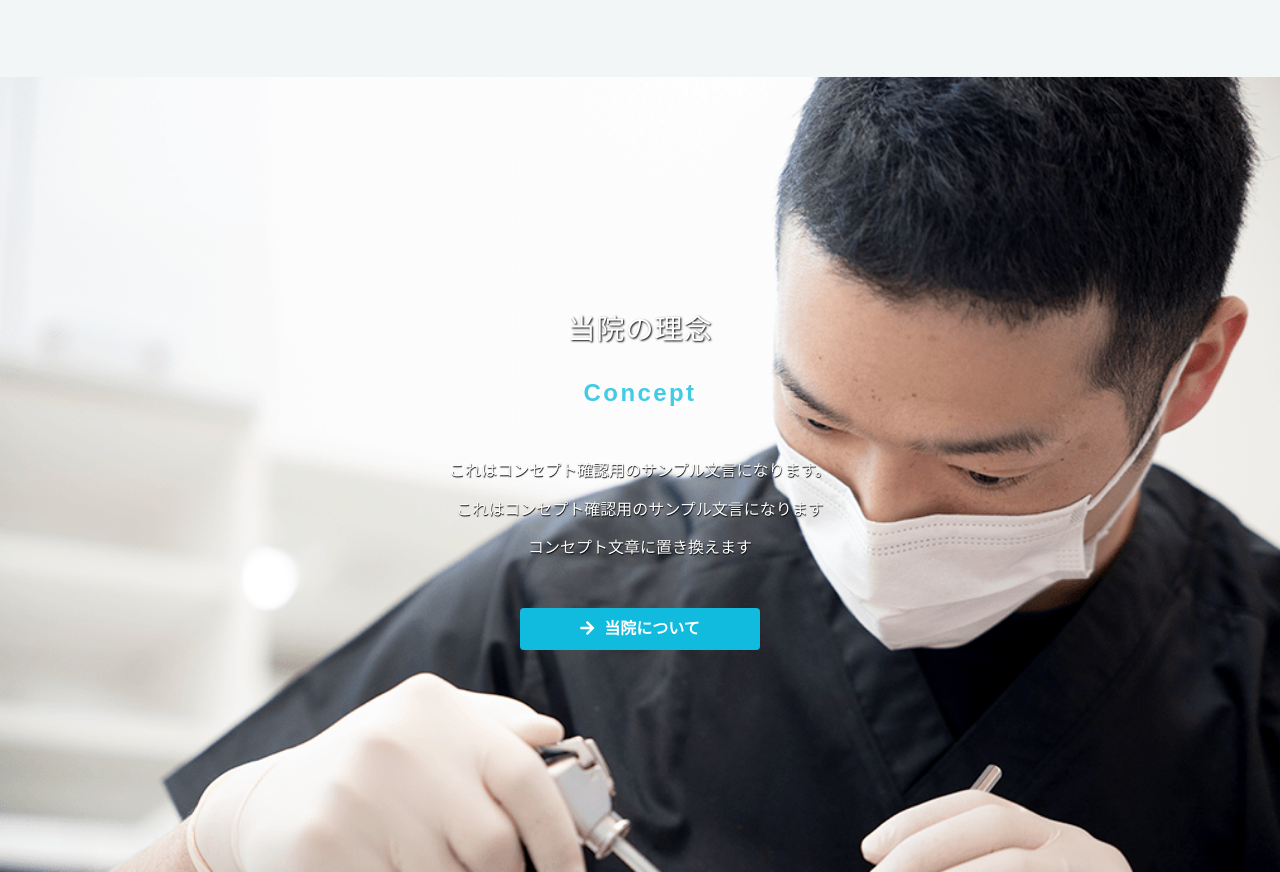
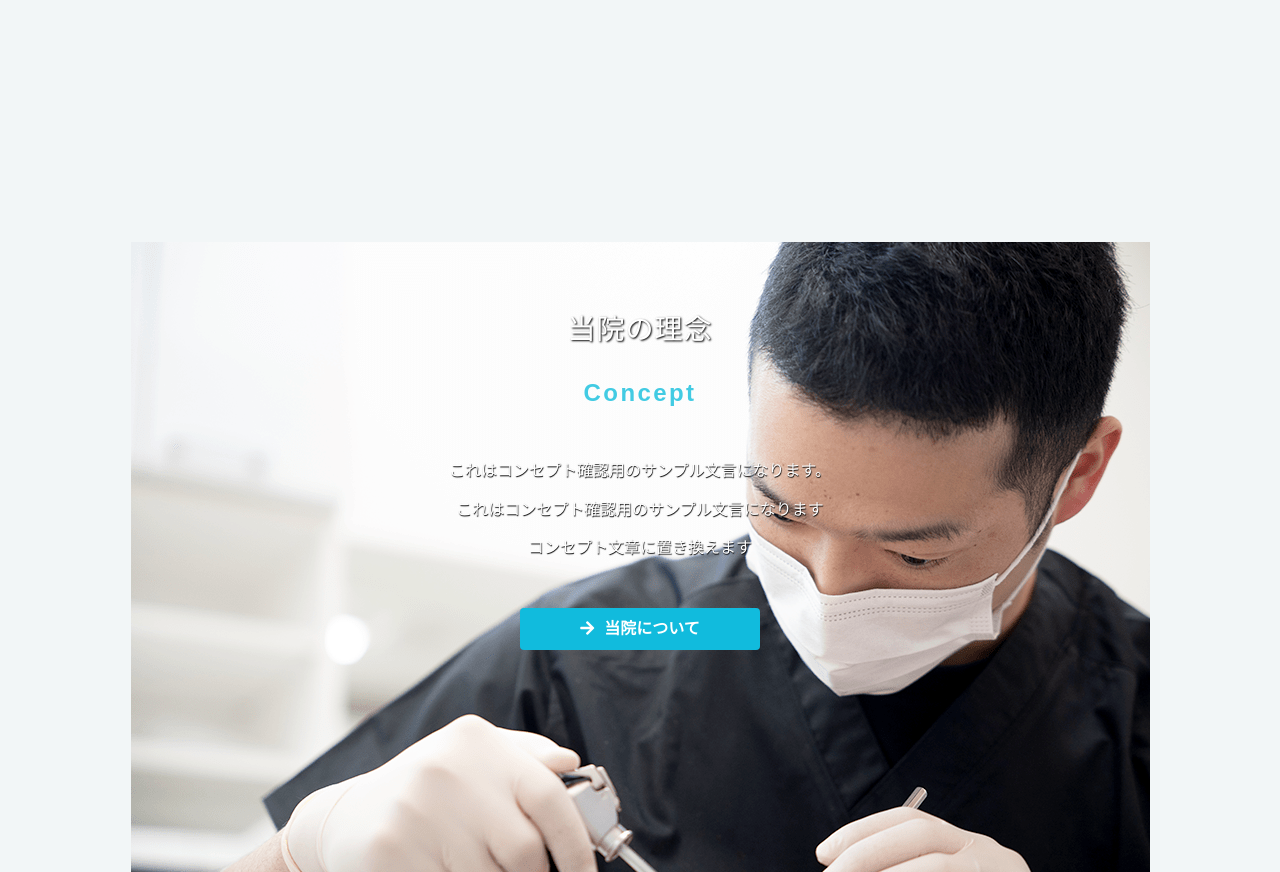
Before and after one commit to naitoyuma3230/saimon-hospital-origin, a website with bundled scripts: page index.html in a window 1280 px wide. Shown: the part 1453-2325 px from the top of the page. Built offline with nearby package versions, Linux system fonts and the light colour scheme; files whose address does not match are found by name; a web font is replaced by a local one.

Commit message:
background-attachment: fixed; スマホ表記調節

```diff
--- a/css/style.css
+++ b/css/style.css
@@ -869,7 +869,7 @@ footer .box_pr {
 	padding-right: 20px;
 	padding-bottom: 15%;
 	padding-left: 20px;
-	background-size: cover;
+	/* background-size: cover; */
 	background-attachment: fixed;
 	background-position: center bottom;
 	color: #fff;
```
